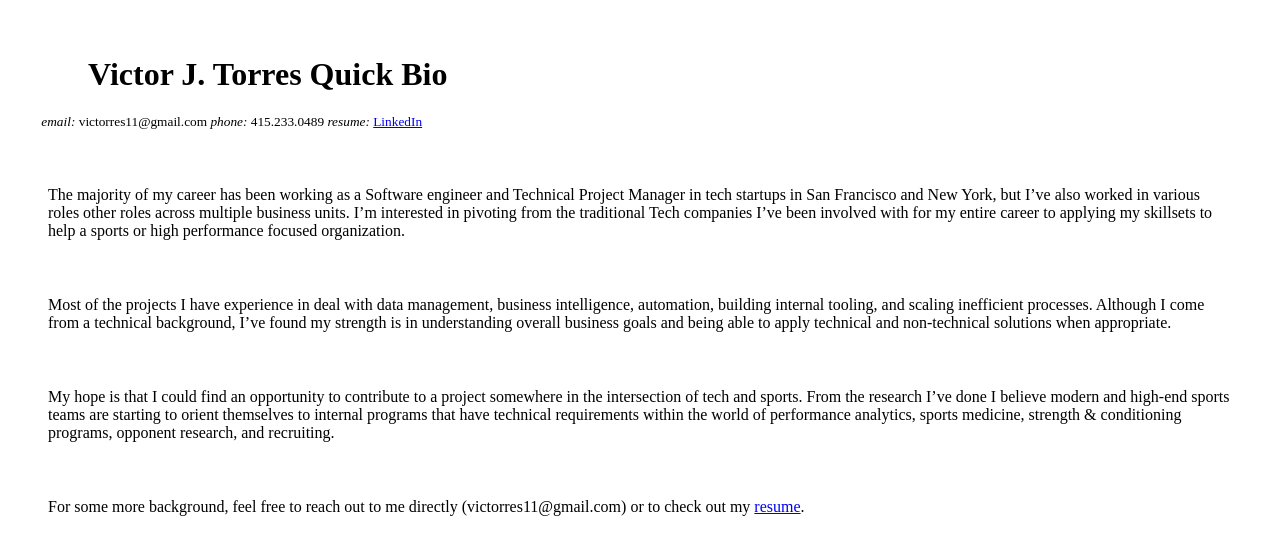
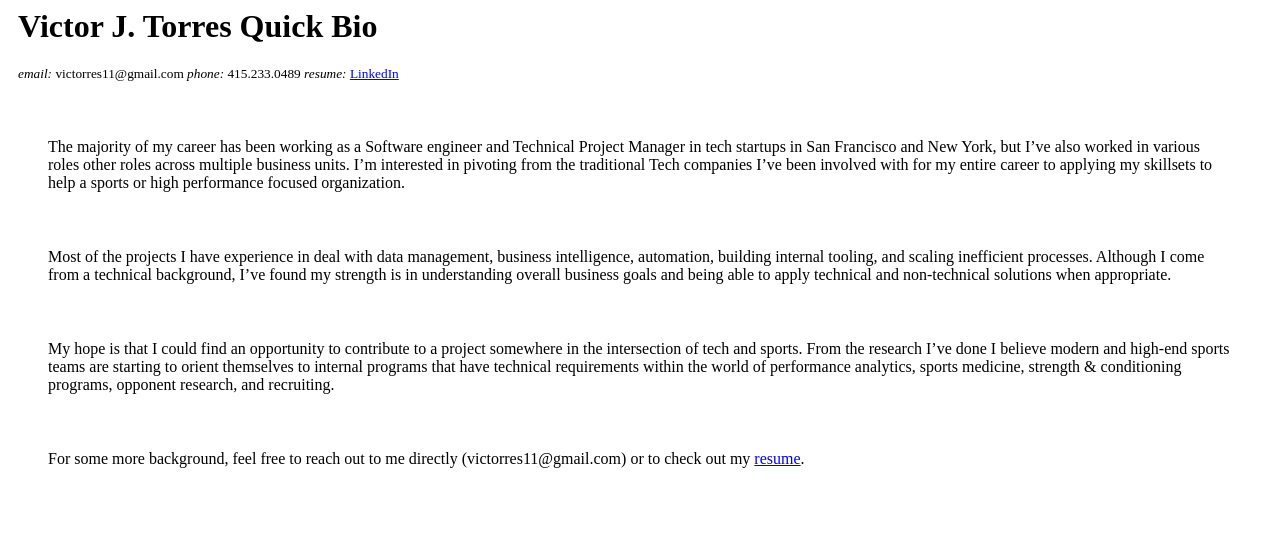
Before and after one commit to victorres11/vt11, a plain HTML site: page index.html in a window 1280 px wide. Drawn offline with Linux system fonts and the light colour scheme.

Commit message:
margin test

```diff
--- a/index.html
+++ b/index.html
@@ -1,7 +1,7 @@
-<p>
-    <h1 style="padding: 1.5em 0em 0em 2.5em">Victor J. Torres Quick Bio</h1>
-    <small style="padding: 2.5em 0em 0em 2.5em"><i>email:</i> victorres11@gmail.com    <i>phone:</i> 415.233.0489     <i>resume:</i> <a href="https://www.linkedin.com/in/vjtorres/" target="_blank"> LinkedIn </a></small>
-</p>
+
+<h1 style="margin-left: 10px">Victor J. Torres Quick Bio</h1>
+<small style="margin-left: 10px"><i>email:</i> victorres11@gmail.com    <i>phone:</i> 415.233.0489     <i>resume:</i> <a href="https://www.linkedin.com/in/vjtorres/" target="_blank"> LinkedIn </a></small>
+
 
 
 
```
